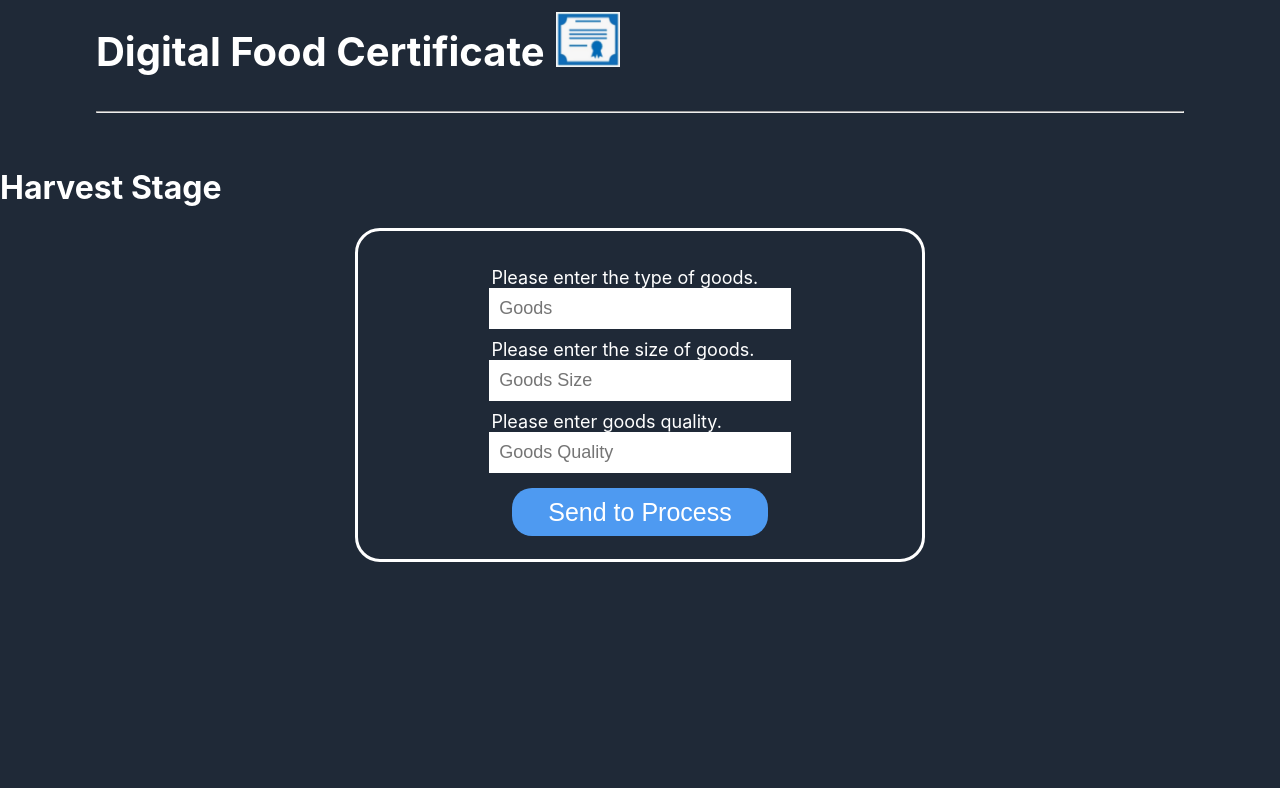
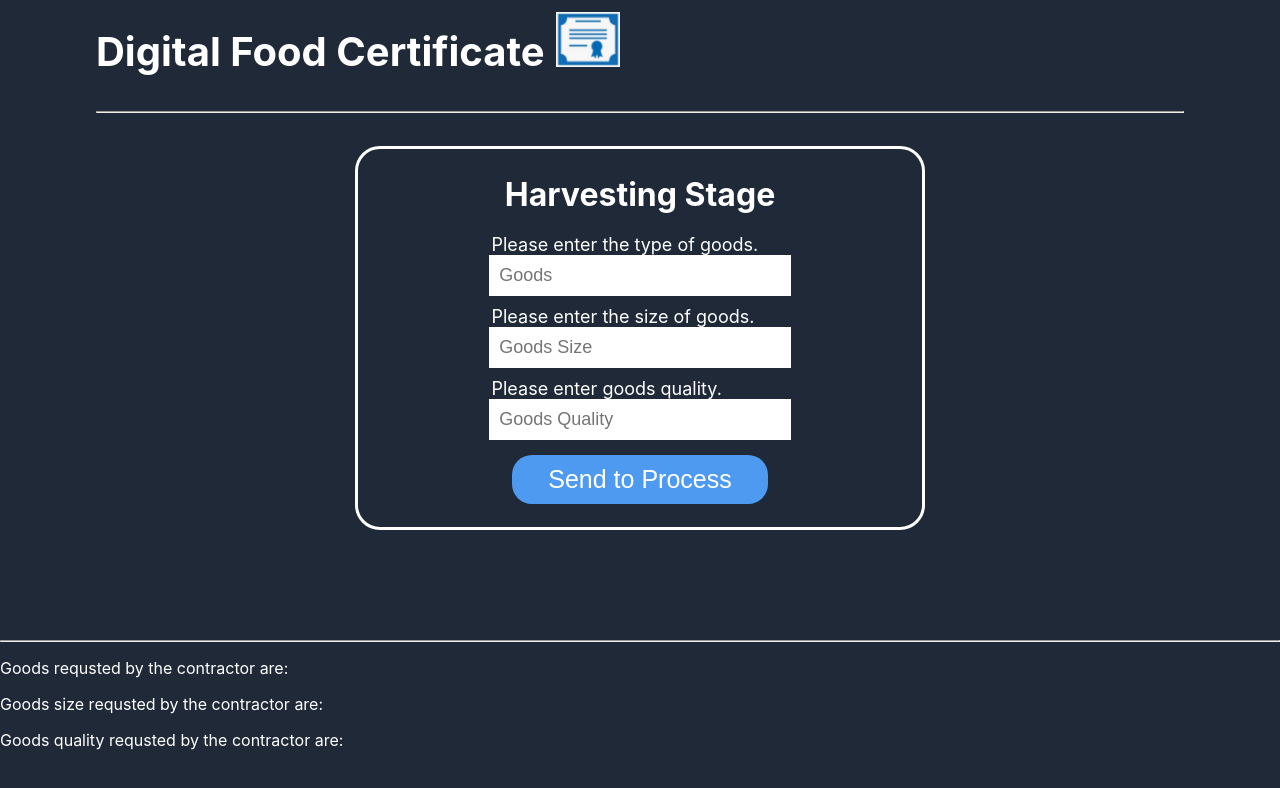
Before and after one commit to Dark-Dragon001/Decentralised_Systems, a React (Create React App) app: page / in a window 1280 px wide. Shown: the top 788 px of the page. Built offline with nearby package versions, Linux system fonts and the light colour scheme.

Commit message:
Decentrlised Systems

```diff
--- a/src/App.css
+++ b/src/App.css
@@ -3,3 +3,11 @@
     background-color: rgb(31 41 55);
     color: white;
 }
+
+.footerContainer
+{
+    float: bottom;
+    margin: auto;
+    padding-top: 8%;
+    display: block;
+}
--- a/src/App.js
+++ b/src/App.js
@@ -1,15 +1,20 @@
-import Harvest_Page from "./pages/harvest_page";
+import Harvest_Page from "./pages/harvestpage";
 import Header from "./components/header";
 import "./App.css";
+import Footer from "./components/footer";
 
 function App() {
   return (
       <>
           <div className="App">
-              <header className="headerCntainer">
+              <header className="headerContainer">
                   <Header />
               </header>
               <Harvest_Page />
+
+              <footer className="footerContainer">
+                  <Footer />
+              </footer>
 
           </div>
 
--- /dev/null
+++ b/src/components/footer.css
@@ -0,0 +1,11 @@
+.paragraphs
+{
+    margin: auto;
+}
+
+.footerHrContainer
+{
+    color: white;
+    alignment: center;
+    margin: auto;
+}
--- /dev/null
+++ b/src/components/footer.jsx
@@ -0,0 +1,25 @@
+import "./footer.css";
+
+const Footer = () => {
+  return(
+      <>
+          <div className="footerHrContainer">
+              <hr/>
+          </div>
+          <div className="paragraphsContainer">
+              <p className="productsParagraph">
+                  Goods requsted by the contractor are: {}
+              </p>
+              <p className="productsParagraph">
+                  Goods size requsted by the contractor are: {}
+              </p>
+              <p className="productsParagraph">
+                  Goods quality requsted by the contractor are: {}
+              </p>
+          </div>
+      </>
+  );
+}
+
+
+export default Footer;
--- a/src/components/header.css
+++ b/src/components/header.css
@@ -27,7 +27,7 @@
     display: block;
 }
 
-.hrContainer
+.headerHrContainer
 {
     color: white;
     width: 85%;
--- a/src/components/header.jsx
+++ b/src/components/header.jsx
@@ -12,7 +12,7 @@ function Header ()
                 </span>
 
             </div>
-            <div className="hrContainer">
+            <div className="headerHrContainer">
                 <hr/>
             </div>
 
--- a/src/pages/harvest_page.css
+++ b/src/pages/harvestpage.css
@@ -15,6 +15,16 @@
     border-radius: 25px;
     border-color: white;
     border-style: solid;
+}
+
+.formTitle
+{
+
+    margin: auto;
+    padding-bottom: 2%;
+    display: flex;
+    position: center;
+    flex: auto;
 }
 
 .goods,
@@ -41,7 +51,6 @@
 {
     font-size: 18px;
     margin-left: 21% ;
-    indent-edge-reset: content-edge;
     padding-top: 10px;
     display: flex;
     position: initial;
--- a/src/pages/harvest_page.js
+++ b/src/pages/harvestpage.js
@@ -1,8 +1,8 @@
-import "./harvest_page.css";
+import "./harvestpage.css";
 import React, {useState} from "react";
 
-function Harvest_Page()
-{
+const HarvestPage = () => {
+
     const [values, setValues] = useState(
         { goods: "",
                     goodSize: "",
@@ -36,13 +36,13 @@ function Harvest_Page()
     return  (
         <>
             <div className="havestPage_Cont">
-                <h1> Harvest Stage</h1>
                 <form className= "harvestForm" onSubmit={handleSubmit}>
                     {submit && valid ?
                             <div className="submitNotification"> The goods have been moved to processing.</div>
                             :
                             null
                     }
+                    <h1 className="formTitle"> Harvesting Stage</h1>
                     <label className= "goodsLabel"> Please enter the type of goods.</label>
                     <input className= "goods"
                            onChange={handleGoodsInputChange}
@@ -89,4 +89,4 @@ function Harvest_Page()
     );
 }
 
-export default Harvest_Page;
+export default HarvestPage;
```
